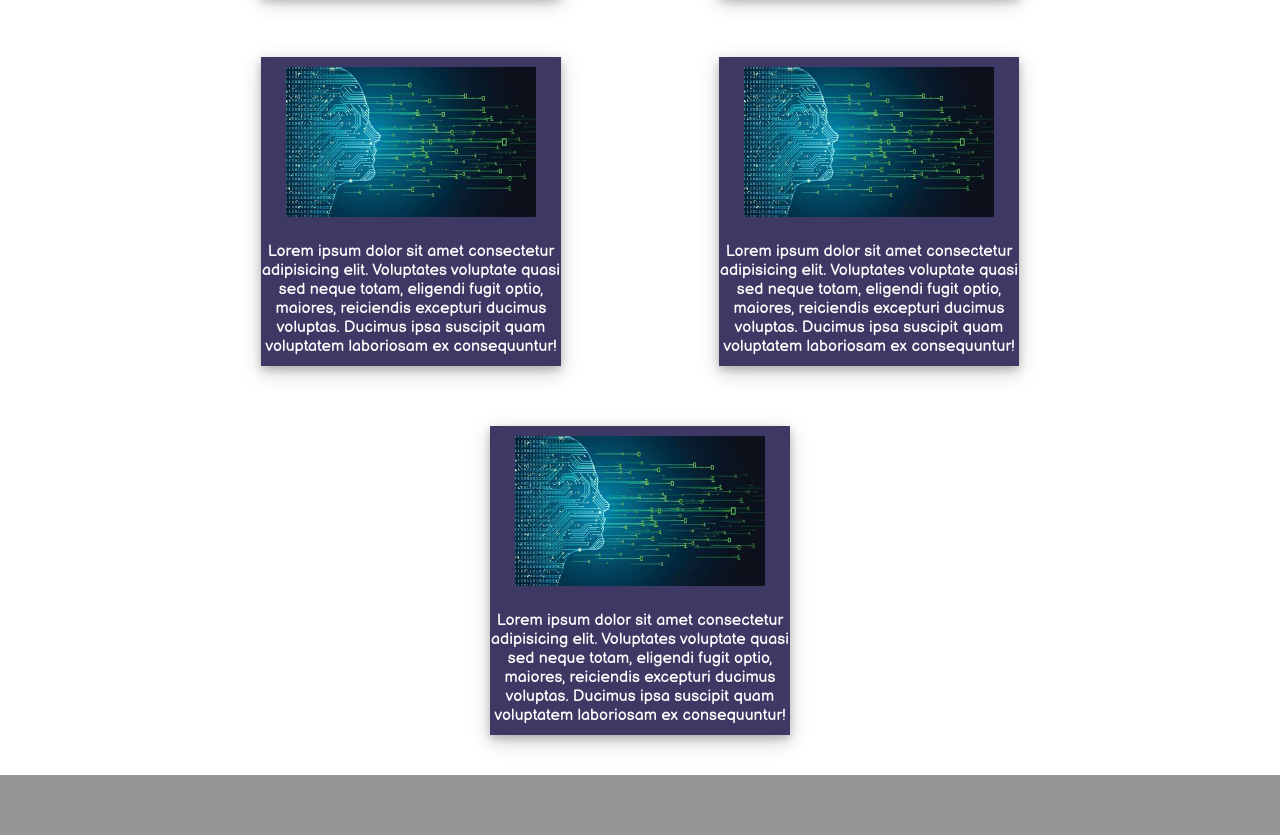
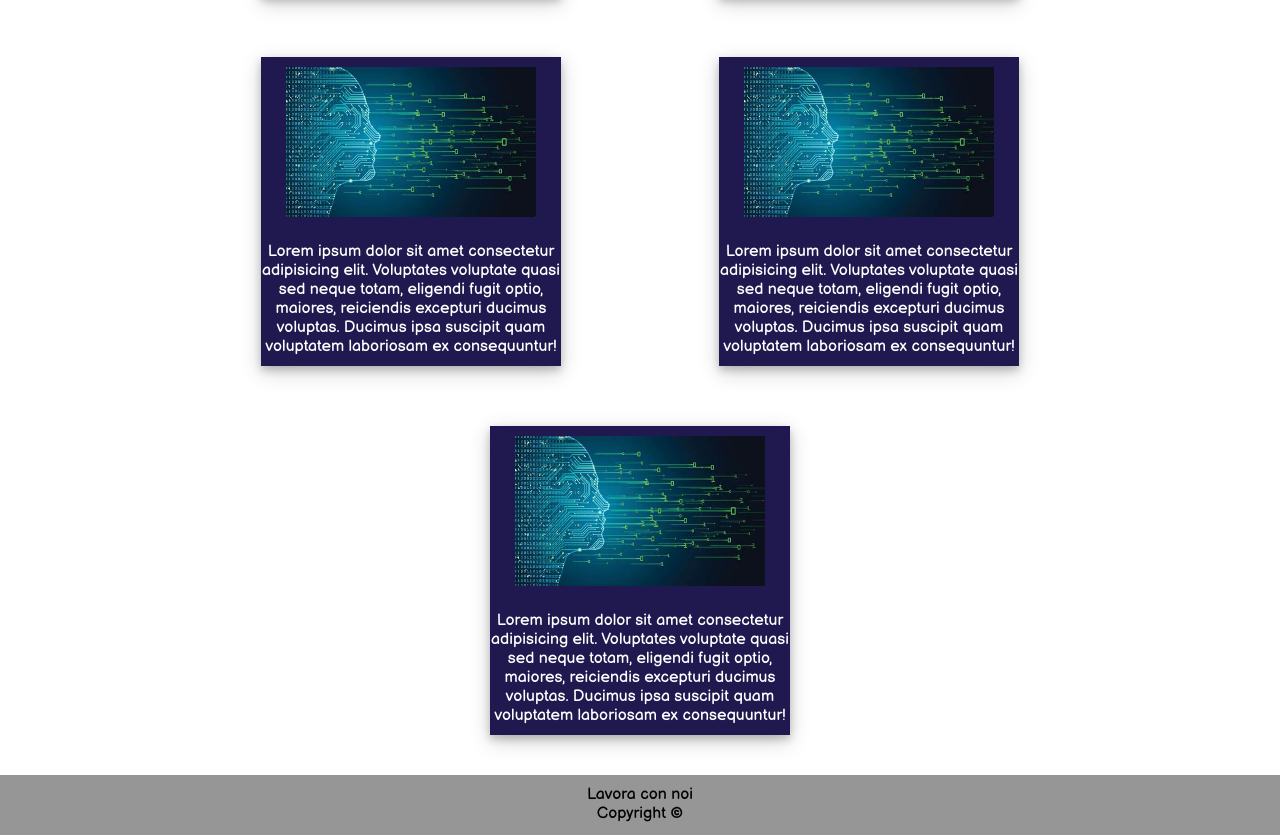
Before and after one commit to JennyPersichini/html-css-flex-cards, a plain HTML site: page index.html in a window 1280 px wide. Shown: the part 1440-2275 px from the top of the page. Drawn offline with Linux system fonts and the light colour scheme.

Commit message:
add footer

```diff
--- a/css/style.css
+++ b/css/style.css
@@ -58,7 +58,7 @@ header {
     align-items: center;
   }
 
-  .link-flex {
+.link-flex {
     display: flex;
     align-items: center;
   }
@@ -72,6 +72,10 @@ a {
     text-decoration: none;
 }
 
+.logo {
+    margin-left: 10px;
+}
+
 hr {
     margin: 40px 0;
 }
@@ -80,7 +84,7 @@ hr {
     width: 300px;
     display: flex;
     flex-direction: column;
-    background-color: rgb(62, 57, 100);
+    background-color: rgb(31, 25, 79);
     box-shadow: 0 6px 20px 0 rgba(0, 0, 0, 0.19), 0 4px 8px 0 rgba(0, 0, 0, 0.2);
     color: white;
 }
@@ -94,4 +98,6 @@ footer {
     background-color:  rgb(150, 150, 150);
     height: 60px;
     margin-top: 40px;
+    text-align: center;
+    padding: 10px;
 }
--- a/index.html
+++ b/index.html
@@ -261,7 +261,10 @@
     </main>
 
     <footer>
-
+        <ul>
+            <li>Lavora con noi</li>
+            <li>Copyright &copy;</li>
+        </ul>
     </footer>
 
 </body>
```
